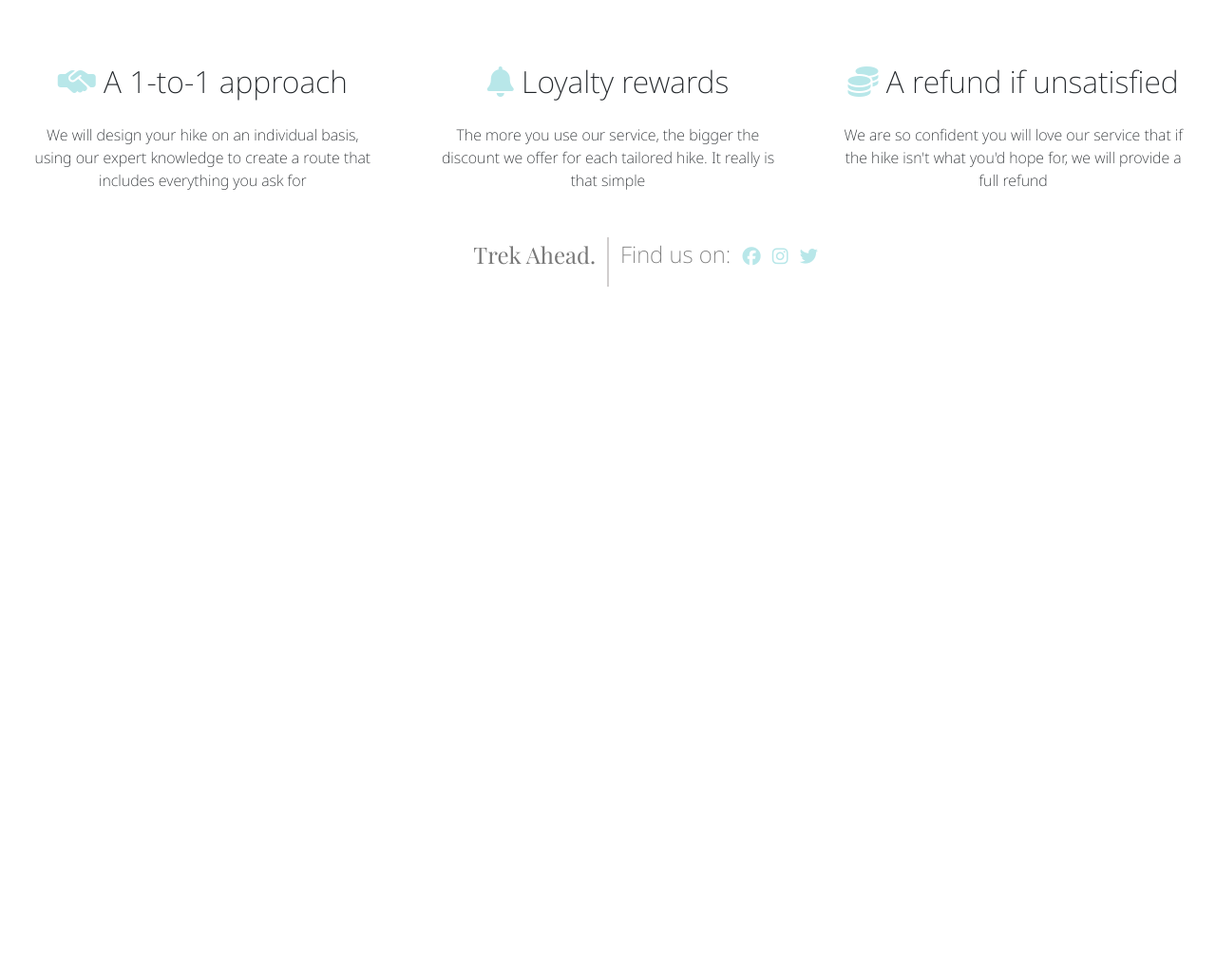
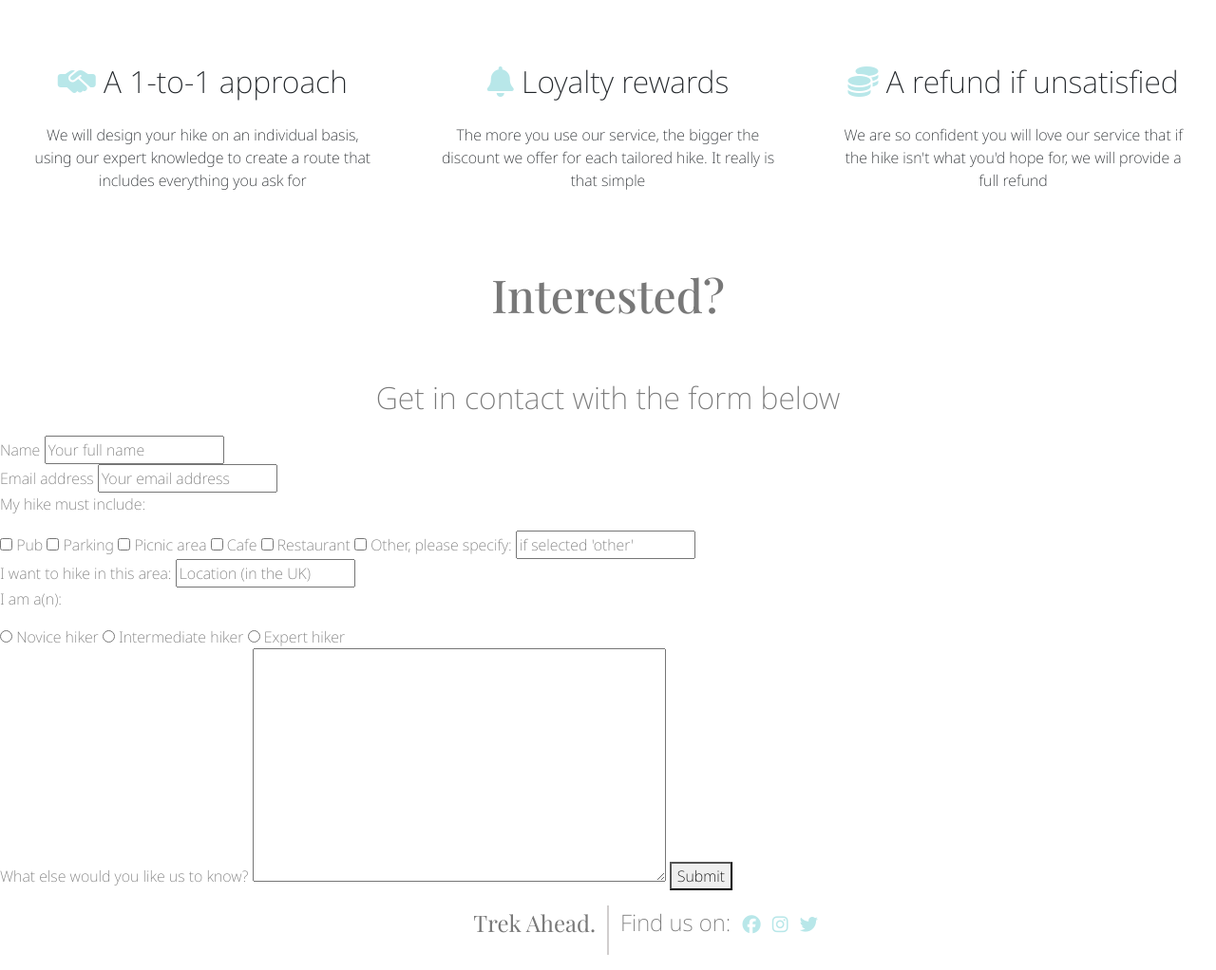
Before and after one commit to Code-Institute-Submissions/anniefenton-milestone-project-2_SepResub, a website: page designed.html in a window 1280 px wide. Shown: the part 693-1715 px from the top of the page at 95% size. Before the commit the page ends 1011 px from the top, so only its background shows below. Drawn offline with nearby package versions, Linux system fonts and the light colour scheme; a web font is replaced by a local one.

Commit message:
write basic content for form on designed.html

```diff
--- a/assets/css/style.css
+++ b/assets/css/style.css
@@ -214,7 +214,7 @@
   text-align: center;
 }
 
-/*------------------------------------Offer--*/
+/*------------------------------------Designed--*/
 
 @media only screen and (max-width: 450px) {
   #designed {
@@ -230,8 +230,18 @@
   padding-top: 50px;
 }
 
+#contact {
+  font-family: 'Noto Sans', sans-serif;
+  color: rgb(120, 120, 120);
+  font-size: 2em;
+  text-align: center;
+}
+
 @media only screen and (max-width: 850px) {
   #offer {
+    font-size: 1.5em;
+  }
+  #contact {
     font-size: 1.5em;
   }
 }
@@ -240,4 +250,12 @@
   #offer {
     font-size: 1em;
   }
+  #contact {
+    font-size: 1em;
+  }
 }
+
+form {
+  font-family: 'Noto Sans', sans-serif;
+  color: rgb(120, 120, 120);
+}
--- a/designed.html
+++ b/designed.html
@@ -82,6 +82,59 @@
             </div>
         </div>
     </section>
+    <!------------------------------------------Form-->
+    <section>
+        <div class="container-">
+            <div class="row">
+                <div class="col">
+                    <h1 class="header-row">Interested?</h1>
+                </div>
+            </div>
+            <div class="row">
+                <div class="col">
+                    <p id="contact">Get in contact with the form below</p>
+                </div>
+            </div>
+        </div>
+        <form action="">
+            <label for="name">Name</label>
+              <input type="text" name="name" id="name" placeholder="Your full name" required>
+            <br>
+            <label for="email">Email address</label>
+              <input type="email" name="email" id="email" placeholder="Your email address" required>
+            <br>
+            <p>My hike must include:</p>
+            <input type="checkbox" name="pub" id="includes" value="pub">
+              <label for="includes">Pub</label>
+            <input type="checkbox" name="parking" id="includes" value="parking">
+              <label for="includes">Parking</label>
+            <input type="checkbox" name="picnic" id="includes" value="picnic">
+              <label for="includes">Picnic area</label>
+            <input type="checkbox" name="cafe" id="includes" value="cafe">
+              <label for="includes">Cafe</label>
+            <input type="checkbox" name="restaurant" id="includes" value="restaurant">
+              <label for="includes">Restaurant</label>
+            <input type="checkbox" name="other" id="includes" value="other">
+              <label for="includes">Other,</label>
+            <label for="includes">please specify:</label>
+              <input type="text" name="other" id="includes" placeholder="if selected 'other'">
+            <br>
+            <label for="location">I want to hike in this area:</label>
+              <input type="text" name="location" id="location" placeholder="Location (in the UK)" required>
+            <br>
+              <p>I am a(n):</p>
+              <input type="radio" name="experience-level" id="novice">
+                <label for="experience-level">Novice hiker</label>
+              <input type="radio" name="experience-level" id="intermediate">
+                <label for="experience-level">Intermediate hiker</label>
+              <input type="radio" name="experience-level" id="expert">
+                <label for="experience-level">Expert hiker</label>
+            <br>
+            <label for="further-info">What else would you like us to know?</label>
+            <textarea name="further-info" id="further-info" cols="50" rows="10"></textarea>
+            <button type="submit">Submit</button>
+        </form>
+    </section>
     <!------------------------------------------Footer-->
     <section>
         <div class="container-fluid">
```
